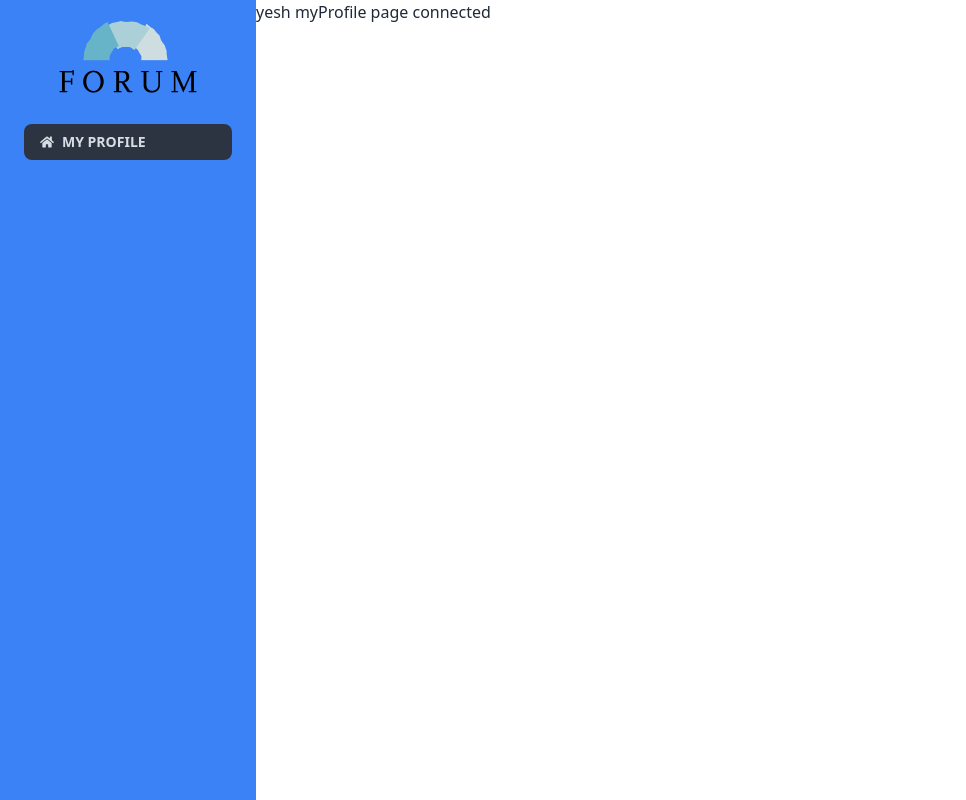
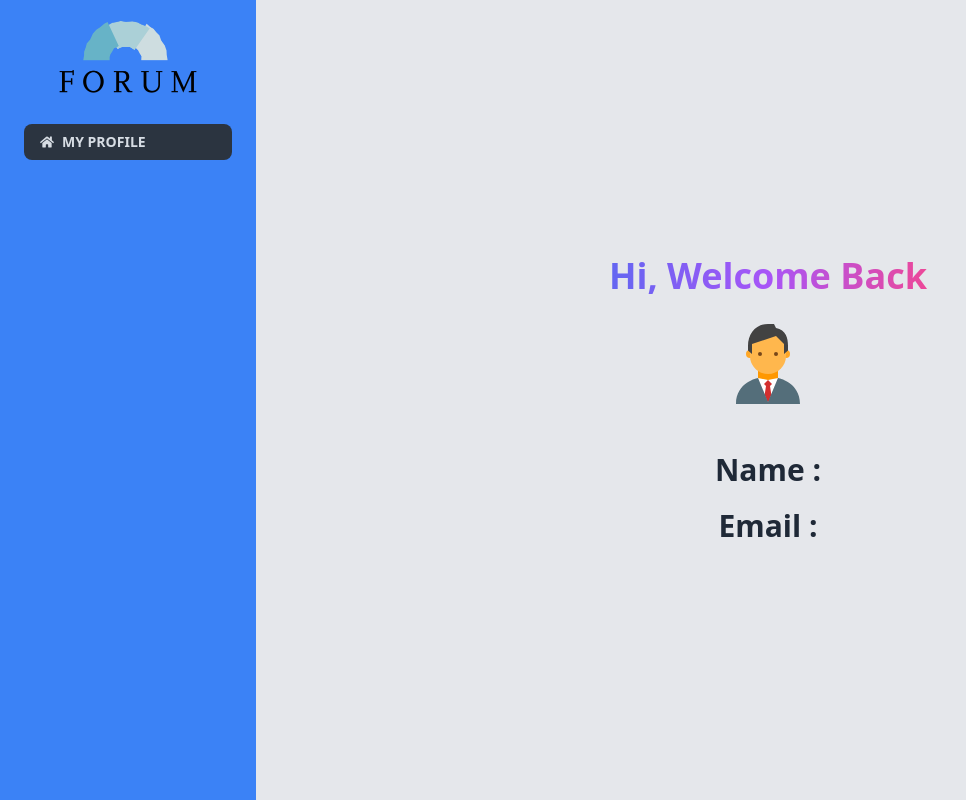
Before and after one commit to forhadhossen1/forum-client-side, a React (Vite) app: page /dashboard/myProfile in a window 1280 px wide. Shown: the whole page, without its empty margins (0-966 px from the left). Built offline with nearby package versions, Linux system fonts and the light colour scheme; no server answers.

Commit message:
added my profile

```diff
--- a/src/Pages/DashboardPages/UserPages/MyProfile.jsx
+++ b/src/Pages/DashboardPages/UserPages/MyProfile.jsx
@@ -1,8 +1,39 @@
+import useAuth from "../../../Hooks/useAuth";
+import { FcBusinessman } from "react-icons/fc"
 
 const MyProfile = () => {
+    const { user, loading } = useAuth();
+
+    if (loading) {
+        return <div style={{
+            display: 'flex',
+            justifyContent: 'center',
+            alignItems: 'center',
+            height: '100vh',
+        }}>
+            <div className="w-24 h-24 border-4 border-dashed rounded-full animate-spin dark:border-violet-400 flex justify-center items-center"></div>
+        </div>
+
+    }
     return (
-        <div>
-            yesh myProfile page connected
+        <div className="flex flex-col min-h-screen items-center justify-center bg-gray-200">
+            <h2 className="text-4xl font-bold text-center block tracking-normal antialiased relative text-transparent bg-clip-text bg-gradient-to-r from-indigo-500 via-purple-500 to-pink-500">
+                <span>Hi, Welcome </span>
+                {
+                    user?.displayName ? user.displayName : 'Back'
+                }
+            </h2>
+
+            <div className="flex justify-center py-5">
+                {user && user.photoURL ? (
+                    <img src={user.photoURL} alt="User" className="w-[200px] rounded-full" />
+                ) : (
+                    <FcBusinessman className="w-[200px] rounded-full text-8xl" />
+                )}
+            </div>
+            <p className="text-center text-3xl font-bold py-5">Name : {user?.displayName}</p>
+            <p className="text-center text-3xl font-bold">Email : {user?.email}</p>
+
         </div>
     );
 };
--- a/src/Pages/SignUp/SignUp.jsx
+++ b/src/Pages/SignUp/SignUp.jsx
@@ -22,7 +22,6 @@ const SignUp = () => {
                         const userInfo = {
                             name: data.name,
                             email: data.email,
-                            Badge: <img src="https://i.ibb.co/fQtnym0/bronze-Badge.png" alt="badge" />
                         }
                         axiosPublic.post('/users', userInfo)
                             .then(res => {
```
